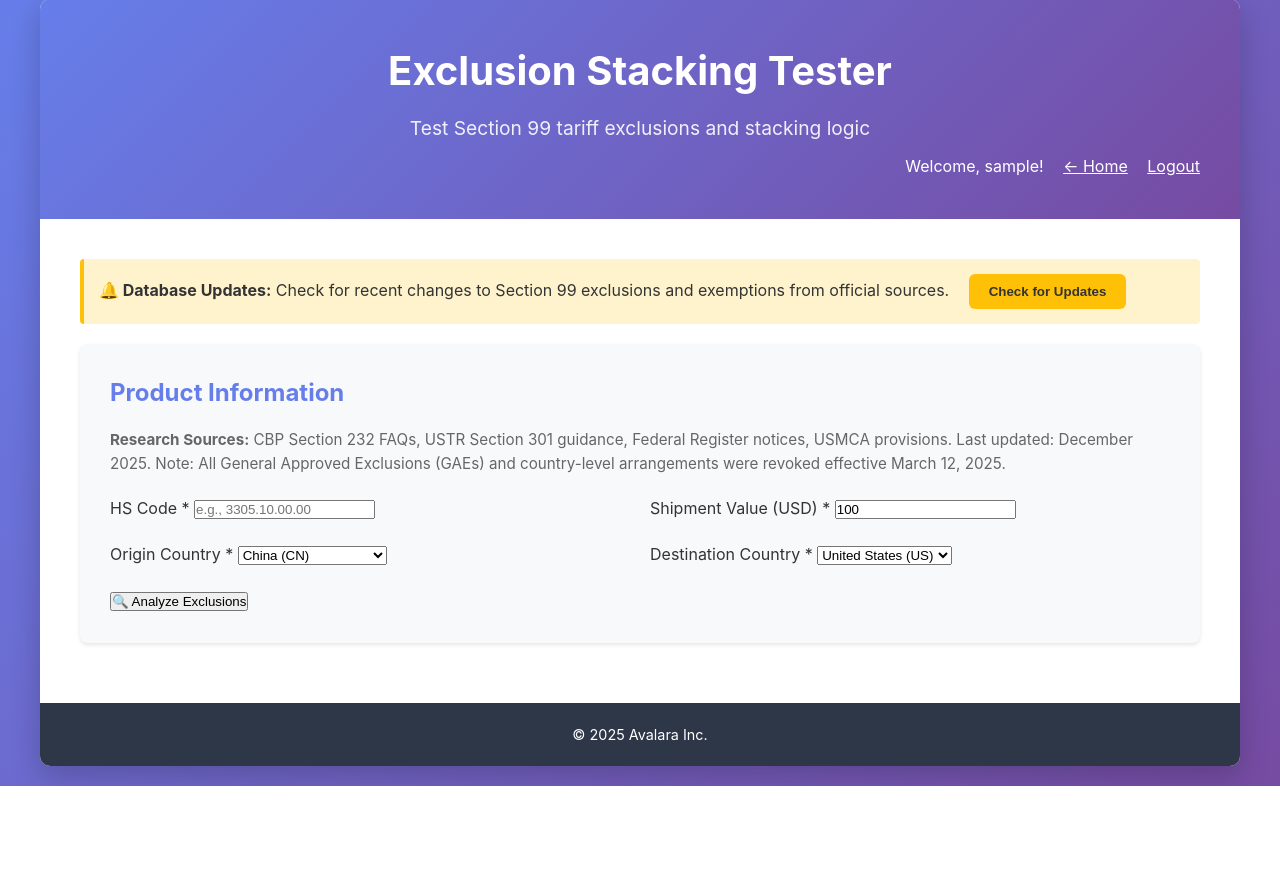
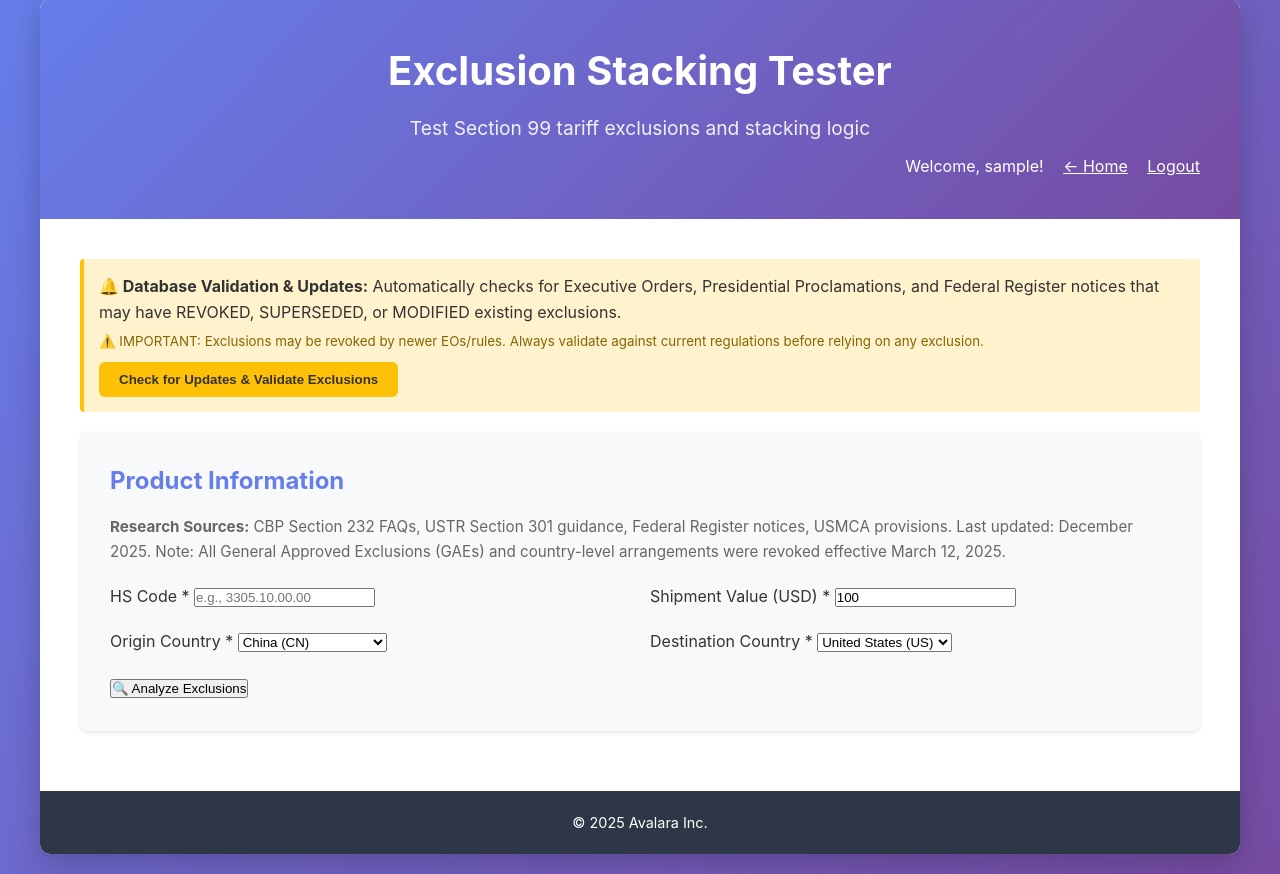
Before and after one commit to kabanec/TariffOptimizer2, a Flask app: page /exclusion-tester in a window 1280 px wide. Shown: the part 21-895 px from the top of the page. Before the commit the page ends 807 px from the top, so only its background shows below. Run offline with Flask 3, Linux system fonts and the light colour scheme; the visitor is signed in with stand-in values (Sample User, id 1).

Commit message:
Add validation for revoked/superseded exclusions against newer EOs/rules
Enhanced the update checker to actively validate existing exclusions:

Backend (app.py):
- Updated AI prompt to explicitly check for Executive Orders, Presidential
  Proclamations, and Federal Register notices that SUPERSEDED or REVOKED
  existing exclusions
- Added VALIDATION REQUIREMENTS section to verify exclusions haven't been
  revoked by newer EOs, check expiration dates, and identify superseded rules
- Added revoked_exclusions dictionary to track known invalid exclusions
  (e.g., GAEs revoked 2025-03-12)
- Added validation_warnings that checks current database against revoked list
- Enhanced change types to include SUPERSEDED and EXPIRED
- Requests EO numbers, Proclamation numbers, Federal Register citations,
  and CSMS message numbers in results
- For REVOKED items, specifies what superseded them and why

Frontend (exclusion_tester.html):
- Added CSS styling for SUPERSEDED and EXPIRED update types (red background)
- Added badge styling for superseded (red) and expired (orange) updates
- Enhanced update checker section header to mention EO/Proclamation validation
- Added warning message: Exclusions may be revoked by newer EOs/rules.
  Always validate against current regulations
- Updated button text to Check for Updates & Validate Exclusions

This ensures users are warned when exclusions in the database have been
revoked by newer regulatory actions.

🤖 Generated with [Claude Code](https://claude.com/claude-code)

Co-Authored-By: Claude <noreply@anthropic.com>

```diff
--- a/app.py
+++ b/app.py
@@ -665,6 +665,8 @@ def check_exclusion_updates():
 
             analysis_prompt = f"""Analyze recent (since {last_check}) changes to Section 99 tariff exclusions and exemptions.
 
+CRITICAL: Check for Executive Orders, Presidential Proclamations, and Federal Register notices that may have SUPERSEDED, REVOKED, or MODIFIED existing exclusions.
+
 Search for updates in these areas:
 1. Section 232 Steel/Aluminum exclusions and exemptions
 2. Section 301 China tariff exclusions
@@ -672,14 +674,25 @@ Search for updates in these areas:
 4. IEEPA reciprocal tariff exemptions
 5. General Approved Exclusions (GAE) status changes
 6. Country-specific arrangement changes
+7. Executive Orders that revoke or modify previous exclusions
+8. Presidential Proclamations superseding earlier rules
+9. CBP CSMS messages announcing revocations or expiration of exclusions
+10. Commerce Department policy changes affecting exclusion processing
+
+VALIDATION REQUIREMENTS:
+- For each existing exclusion in the database, verify it has NOT been revoked by a newer Executive Order
+- Check if exclusions have expiration dates that have passed
+- Identify if newer rules have superseded older exemptions
+- Flag exclusions that are no longer being processed (e.g., Commerce stopped processing Section 232 exclusions Feb 2025)
 
 For each change found, provide:
 - Date of change
 - HTSUS code(s) affected
-- Type of change (NEW exclusion, REVOKED exclusion, EXTENDED exclusion, MODIFIED conditions)
-- Brief description
-- Official source/reference
-- Impact on importers
+- Type of change (NEW, REVOKED, EXTENDED, MODIFIED, SUPERSEDED, EXPIRED)
+- Brief description explaining WHAT changed and WHY
+- Official source/reference (EO number, Proclamation number, Federal Register citation, CSMS message number)
+- Impact on importers (what they should do)
+- If REVOKED: specify what superseded it (EO number, date, reason)
 
 Return results as a JSON array of changes."""
 
@@ -729,8 +742,36 @@ Return results as a JSON array of changes."""
                 'source': 'System'
             })
 
+        # VALIDATION: Check if existing exclusions have been revoked or superseded
+        # This list contains known exclusions that are NO LONGER VALID
+        revoked_exclusions = {
+            # GAEs revoked on 2025-03-12
+            '9903.81.01': {'date': '2025-03-12', 'reason': 'GAE revoked by CBP CSMS #65236374', 'superseded_by': 'USMCA exemptions only (9903.01.26, 9903.01.27)'},
+            '9903.81.02': {'date': '2025-03-12', 'reason': 'GAE revoked by CBP CSMS #65236374', 'superseded_by': 'USMCA exemptions only'},
+            '9903.81.03': {'date': '2025-03-12', 'reason': 'GAE revoked by CBP CSMS #65236374', 'superseded_by': 'USMCA exemptions only'},
+            '9903.81.04': {'date': '2025-03-12', 'reason': 'GAE revoked by CBP CSMS #65236374', 'superseded_by': 'USMCA exemptions only'},
+            '9903.85.01': {'date': '2025-03-12', 'reason': 'GAE revoked by CBP CSMS #65236374', 'superseded_by': 'USMCA exemptions only'},
+            '9903.85.02': {'date': '2025-03-12', 'reason': 'GAE revoked by CBP CSMS #65236374', 'superseded_by': 'USMCA exemptions only'},
+            '9903.85.03': {'date': '2025-03-12', 'reason': 'GAE revoked by CBP CSMS #65236374', 'superseded_by': 'USMCA exemptions only'},
+            # Add more as discovered...
+        }
+
+        # Check current database against revoked list
+        validation_warnings = []
+        for code, revocation_info in revoked_exclusions.items():
+            if revocation_info['date'] >= last_check:
+                validation_warnings.append({
+                    'date': revocation_info['date'],
+                    'htsus_codes': [code],
+                    'type': 'SUPERSEDED',
+                    'description': f"Exclusion {code} has been REVOKED and is no longer valid. {revocation_info['reason']}. Use {revocation_info['superseded_by']} instead if applicable.",
+                    'source': 'Validation Check',
+                    'reference': 'https://content.govdelivery.com/accounts/USDHSCBP/bulletins/3e36d96',
+                    'impact': 'CRITICAL: Remove this exclusion from database. Use alternative exemptions only if conditions are met.'
+                })
+
         # Add hardcoded known recent changes (as of December 2025)
-        known_changes = [
+        known_changes = validation_warnings + [
             {
                 'date': '2025-03-12',
                 'htsus_codes': ['9903.01.26', '9903.01.27', '9903.81.*', '9903.85.*'],
--- a/templates/exclusion_tester.html
+++ b/templates/exclusion_tester.html
@@ -157,9 +157,13 @@
             border-left-color: #667eea;
             background: #f0f4ff;
         }
-        .update-item.type-modified, .update-item.type-policy_change {
+        .update-item.type-modified, .update-item.type-policy_change, .update-item.type-policy-change {
             border-left-color: #ffc107;
             background: #fffbeb;
+        }
+        .update-item.type-superseded, .update-item.type-expired {
+            border-left-color: #e74c3c;
+            background: #fef5f5;
         }
         .close-modal {
             float: right;
@@ -181,8 +185,10 @@
         }
         .badge-new { background: #10b981; color: white; }
         .badge-revoked { background: #dc3545; color: white; }
+        .badge-superseded { background: #e74c3c; color: white; }
+        .badge-expired { background: #e67e22; color: white; }
         .badge-extended { background: #667eea; color: white; }
-        .badge-modified, .badge-policy_change { background: #ffc107; color: #333; }
+        .badge-modified, .badge-policy_change, .badge-policy-change { background: #ffc107; color: #333; }
         .badge-analysis { background: #6c757d; color: white; }
     </style>
 </head>
@@ -200,9 +206,10 @@
 
         <main>
             <div class="update-checker-section">
-                <strong>🔔 Database Updates:</strong> Check for recent changes to Section 99 exclusions and exemptions from official sources.
-                <button id="checkUpdatesBtn" class="btn-check-updates" style="margin-left: 15px;">
-                    Check for Updates
+                <strong>🔔 Database Validation & Updates:</strong> Automatically checks for Executive Orders, Presidential Proclamations, and Federal Register notices that may have REVOKED, SUPERSEDED, or MODIFIED existing exclusions.
+                <br><small style="color: #856404; margin-top: 5px; display: block;">⚠️ IMPORTANT: Exclusions may be revoked by newer EOs/rules. Always validate against current regulations before relying on any exclusion.</small>
+                <button id="checkUpdatesBtn" class="btn-check-updates" style="margin-left: 0px; margin-top: 10px;">
+                    Check for Updates & Validate Exclusions
                 </button>
                 <span id="lastCheckedDisplay" style="margin-left: 15px; font-size: 0.9em; color: #666;"></span>
             </div>
```
